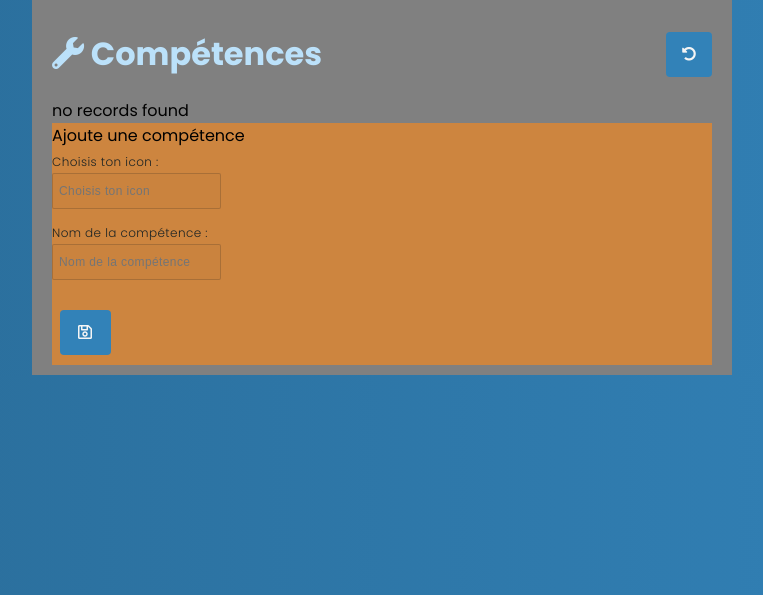
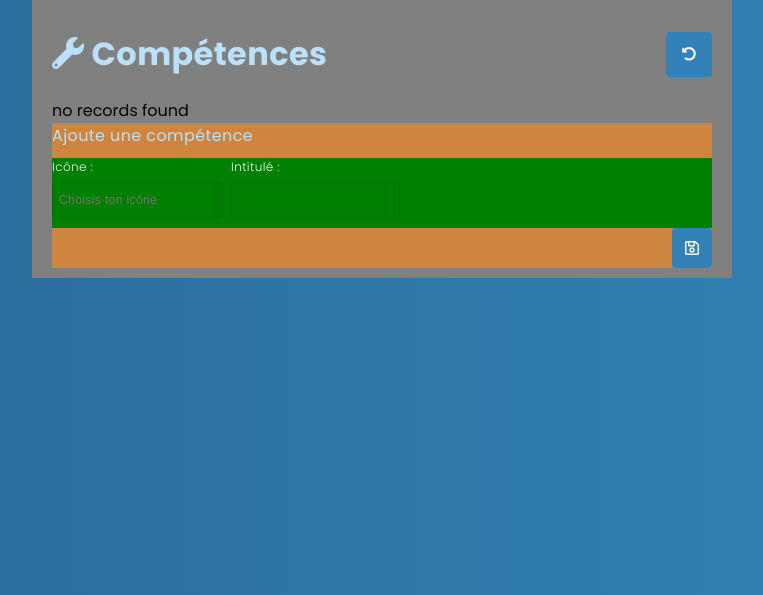
Before and after one commit to art2mkl/archive_jummmp, a PHP site: template templates/skills/index.html.twig in a window 1280 px wide. Shown: the part 70-665 px from the top of the page, without its empty margins (258-1021 px from the left). Run offline with PHP 8.4, Linux system fonts and the light colour scheme; the template is opened without the code that fills it, so the values that code supplies are empty; form fields are guessed from the names that the template uses; some libraries are stand-ins or nearby versions.

Commit message:
form-skill

```diff
--- a/public/css/edit-form.css
+++ b/public/css/edit-form.css
@@ -16,6 +16,7 @@
 
 .edit-form-head h1
 {
+    letter-spacing: var(--font-spacing-sm);
     color: var(--color-secondary);
 }
 
@@ -45,12 +46,50 @@
 
 .efi-name
 {
+    letter-spacing: var(--font-spacing-sm);
     font-size: 1.4rem;
 }
 
 .edit-form-add
 {
     background: peru;
+}
+
+.efa-title
+{
+    letter-spacing: var(--font-spacing-sm);
+    color: var(--color-secondary);
+}
+
+.edit-add-utilities
+{
+    margin-top: 1rem;
+    display: flex;
+    align-items: center;
+    background: green;
+}
+
+.edit-add-utilities div
+{
+    display: flex;
+    flex-direction: column;
+}
+
+.form-label
+{
+    letter-spacing: var(--font-spacing-sm);
+    color: var(--color-light);
+}
+
+.edit-add-button
+{
+    display: flex;
+    justify-content: flex-end;
+}
+
+.icon-input
+{
+    margin-right: 1rem;
 }
 
 /* Boutons */
--- a/templates/skills/_form.html.twig
+++ b/templates/skills/_form.html.twig
@@ -1,19 +1,24 @@
 {{ form_start(form) }}
 <div class="edit-form-add">
 
-	<p>Ajoute une compétence</p>
+	<p class="efa-title">Ajoute une compétence</p>
 
-	<div class="mb-3">
-		{{ form_label(form.icon, 'Choisis ton icon :', {'label_attr': {'class': 'form-label'}}) }}
-		<div>{{ form_widget(form.icon, {'attr': {'class': 'form-control skills','placeholder':"Choisis ton icon"}}) }}</div>
+	<div class="edit-add-utilities">
+		<div>
+			{{ form_label(form.icon, 'Icône :', {'label_attr': {'class': 'form-label'}}) }}
+			{{ form_widget(form.icon, {'attr': {'class': 'add-input icon-input','placeholder':"Choisis ton icône"}}) }}
+		</div>
+		<div>
+			{{ form_label(form.skillName, 'Intitulé :', {'label_attr': {'class': 'form-label'}}) }}
+			{{ form_widget(form.skillName, {'attr': {'class': 'add-input','placeholder':""}}) }}
+		</div>
 	</div>
-	<div class="mb-3">
-		{{ form_label(form.skillName, 'Nom de la compétence :', {'label_attr': {'class': 'form-label'}}) }}
-		<div>{{ form_widget(form.skillName, {'attr': {'class': 'form-control','placeholder':"Nom de la compétence"}}) }}</div>
+
+	<div class="edit-add-button">
+		<button title="Sauvegarder le Cv" class="btn-edit-form"><i class="far fa-save"></i></button>
 	</div>
-	<button title="Sauvegarder le Cv" class="btn">
-		<i class="far fa-save"></i>
-	</button>
+
+
 </div>
 
 {{ form_end(form) }}
```
